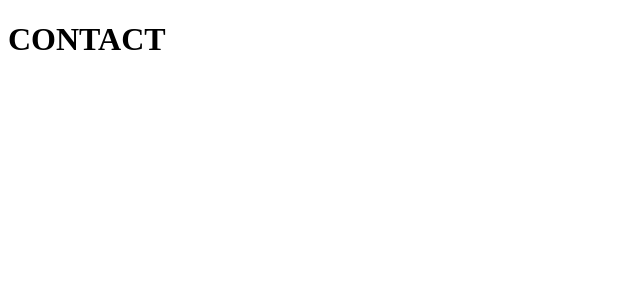
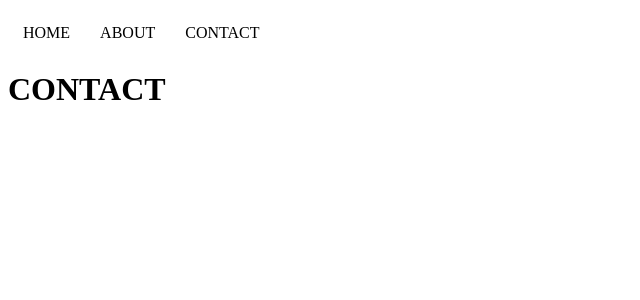
Before and after one commit to BlackpearlJR/next-js-with-styled-component, a Next.js app: page /contact in a window 1280 px wide. Shown: the top 300 px of the page, without its empty margins (0-640 px from the left). Built offline with nearby package versions, Linux system fonts and the light colour scheme.

Commit message:
no message

```diff
--- a/components/layouts/header.js
+++ b/components/layouts/header.js
@@ -11,6 +11,7 @@ const NavList = styled.li`
 const NavLink = styled.a`
   display: inline-block;
   padding: 8px 15px;
+  cursor: pointer;
 `;
 
 const NavItem = props => (
--- a/pages/about.js
+++ b/pages/about.js
@@ -1,5 +1,9 @@
+import Layout from '../components/layouts/index';
+
 const About = () => (
-  <h1>ABOUT</h1>
+  <Layout>
+    <h1>ABOUT</h1>
+  </Layout>
 )
 
 export default About;
--- a/pages/contact.js
+++ b/pages/contact.js
@@ -1,5 +1,9 @@
+import Layout from '../components/layouts/index';
+
 const Contact = () => (
-  <h1>CONTACT</h1>
+  <Layout>
+    <h1>CONTACT</h1>
+  </Layout>
 )
 
 export default Contact;
```
